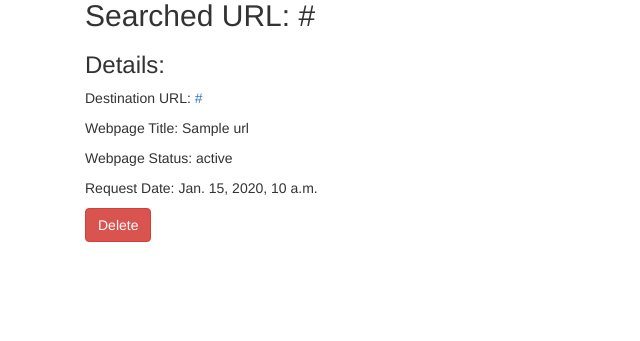
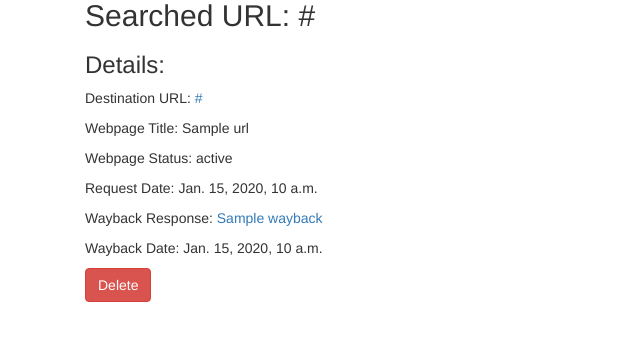
Before and after one commit to sjsn/lab2, a Django app: template urlexpander/templates/urlexpander/url_detail.html in a window 1280 px wide. Shown: the part 131-472 px from the top of the page, without its empty margins (0-640 px from the left). Run offline with Django 3.2, Linux system fonts and the light colour scheme; the template is opened without the code that fills it: most values are stand-ins (such as "Sample title", 1, 10 or a date in 2020); some libraries are stand-ins or nearby versions.

Commit message:
Add wayback functionality

```diff
--- a/urlexpander/models.py
+++ b/urlexpander/models.py
@@ -7,6 +7,8 @@ class URL(models.Model):
 	status = models.CharField(max_length = 100, default = '200')
 	final_url = models.CharField(max_length = 250, null = url)
 	title = models.CharField(max_length = 250, null = True)
+	wayback = models.CharField(max_length = 250, null = url)
+	wayback_date = models.CharField(max_length = 30, null = True)
 
 	def __str__(self):
 		return self.url
--- a/urlexpander/templates/urlexpander/url_detail.html
+++ b/urlexpander/templates/urlexpander/url_detail.html
@@ -17,6 +17,13 @@
 			<p>Webpage Title: {{url.title}}</p>
 			<p>Webpage Status: {{url.status}}</p>
 			<p>Request Date: {{url.date}}</p>
+			<p>Wayback Response:
+				{% if url.wayback == "Not available" %}
+					{{url.wayback}}</p>
+				{% else %}
+					<a href="{{url.wayback}}">{{url.wayback}}</a></p>
+				{% endif %}
+			<p>Wayback Date: {{url.wayback_date}}</p>
 		</div>
 		<div class="delete-btn">
 			<a class="btn btn-danger" href="../../delete/{{url.pk}}">Delete</a>
```
Also changed, not shown: urlexpander/views.py (+9 -0 lines), urlexpander/migrations/0001_initial.py (added), urlexpander/migrations/0002_auto_20160810_1338.py (added), urlexpander/migrations/0003_auto_20160810_1348.py (added).
